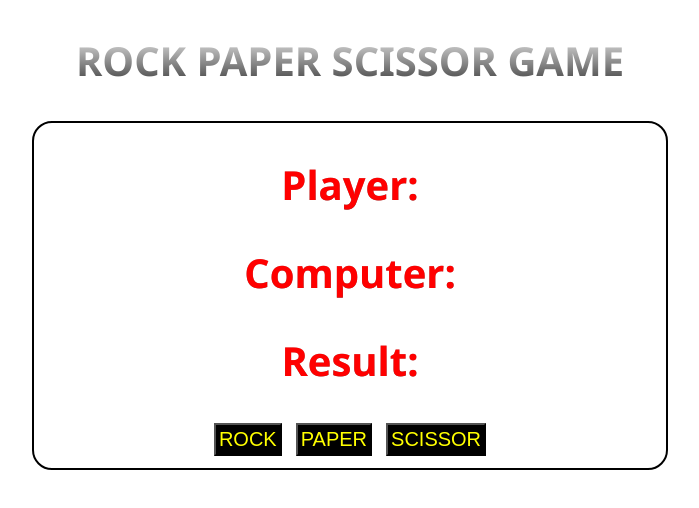
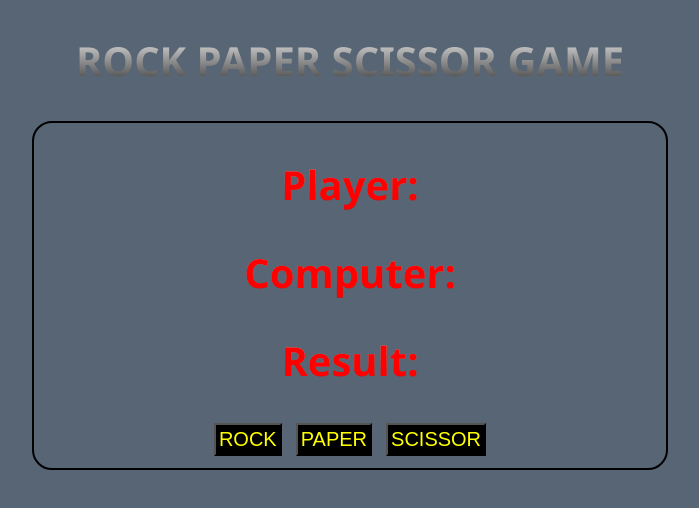
Before and after one commit to shivambro123/ROCKPAPER-Game, a plain HTML site: page index.html in a window 1280 px wide. Shown: the whole page, without its empty margins (290-989 px from the left). Drawn offline with Linux system fonts and the light colour scheme.

Commit message:
Background changes

```diff
--- a/Papergame.css
+++ b/Papergame.css
@@ -1,3 +1,6 @@
+body{
+    background-color: #576574;
+}
 h2{
 text-align: center;
 font-size: 40px;
```
